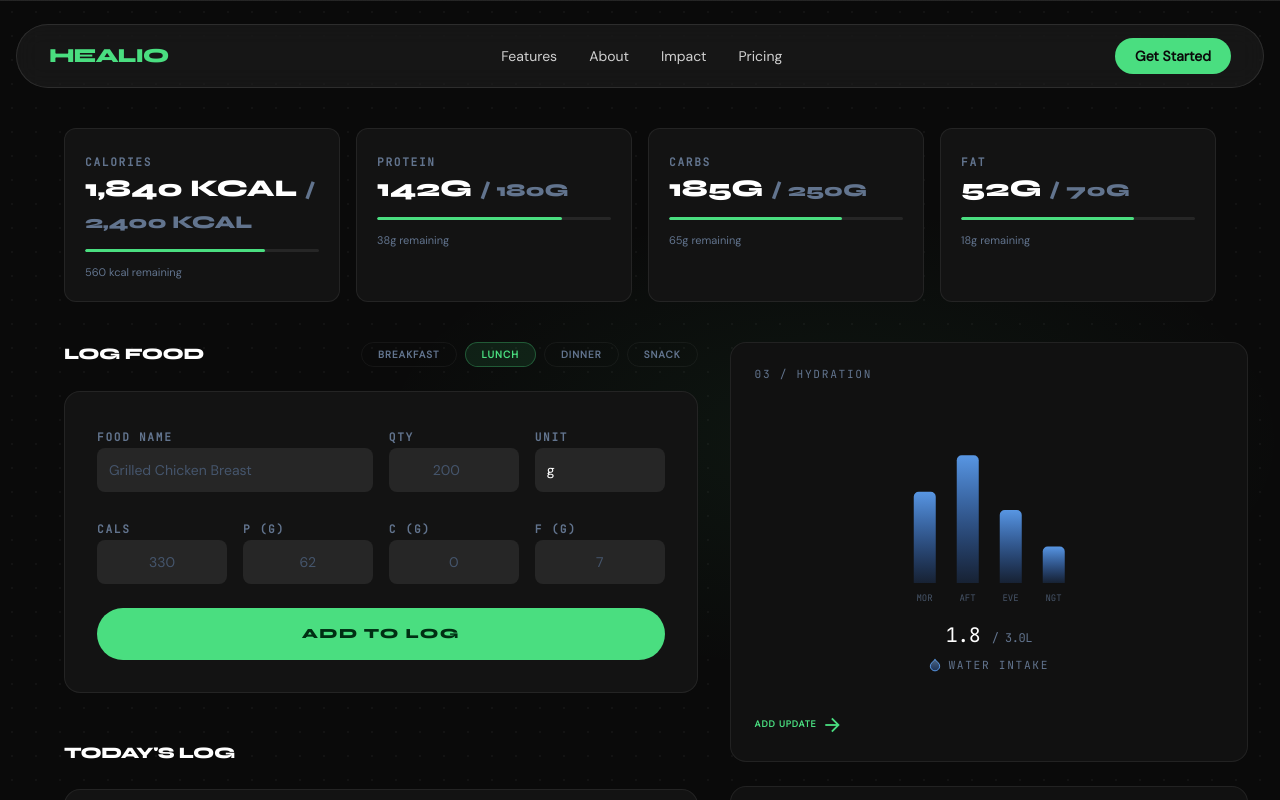
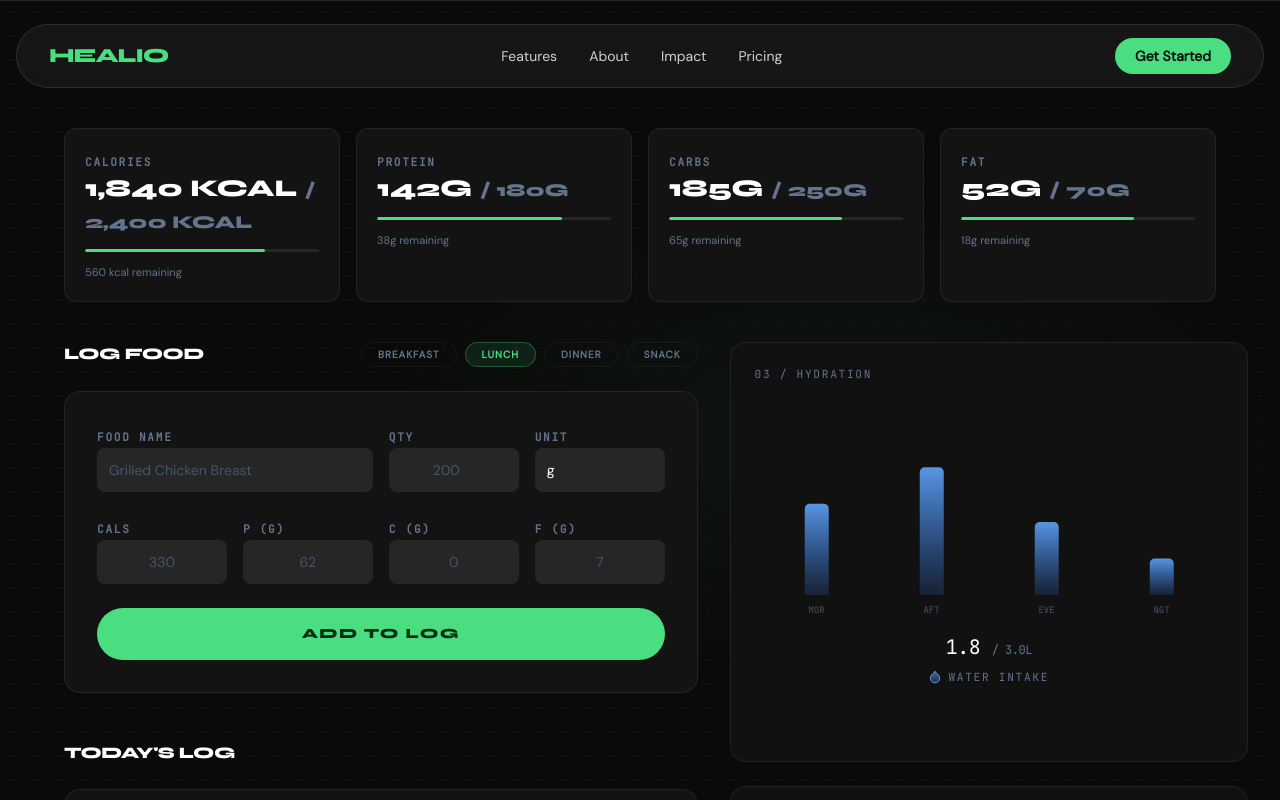
Before and after one commit to dahiya001rohit/Healio, a React (Vite) app in the folder client/: page /dailylogs in a window 1280 px wide. Built offline with nearby package versions, Linux system fonts and the light colour scheme; a web font is replaced by a local one.

Commit message:
finished making dailylog static page

```diff
--- a/client/src/Pages/DailyLogs.jsx
+++ b/client/src/Pages/DailyLogs.jsx
@@ -37,7 +37,7 @@ const DailyLogs = () => {
 
               {/* RIGHT COLUMN: Existing shared components + comparison */}
               <div className="space-y-6">
-                <HydrationCard />
+                <HydrationCard hideUpdateBtn={true} />
                 <SleepTracker />
                 <AiCoach />
                 <DailyComparison />
--- a/client/src/components/DailyLogs/MealLog.jsx
+++ b/client/src/components/DailyLogs/MealLog.jsx
@@ -23,6 +23,12 @@ const mealsData = [
   {
     name: 'Dinner',
     icon: 'dark_mode',
+    kcal: null,
+    items: []
+  },
+  {
+    name: 'Snack',
+    icon: 'cookie',
     kcal: null,
     items: []
   }
--- a/client/src/components/DailyLogs/WaterLogger.jsx
+++ b/client/src/components/DailyLogs/WaterLogger.jsx
@@ -3,7 +3,8 @@ import React from 'react'
 const timeSlots = [
   { label: 'Morning (6am - 12pm)', current: 750, max: 1000 },
   { label: 'Afternoon (12pm - 5pm)', current: 1250, max: 1000 },
-  { label: 'Evening (5pm - 9pm)', current: 0, max: 500 }
+  { label: 'Evening (5pm - 9pm)', current: 0, max: 500 },
+  { label: 'Night (9pm - 6am)', current: 0, max: 500 }
 ]
 
 const quickAddOptions = ['250ML', '500ML', '1L']
@@ -48,6 +49,10 @@ const WaterLogger = () => {
             )
           })}
         </div>
+
+        <button className="w-full bg-[#4ade80] text-[#002f13] heading-syne py-4 rounded-full text-sm uppercase tracking-widest hover:brightness-110 transition-all font-bold mt-4">
+          Add Water
+        </button>
       </div>
     </div>
   )
--- a/client/src/components/Track/HydrationCard.jsx
+++ b/client/src/components/Track/HydrationCard.jsx
@@ -1,18 +1,20 @@
 import React from 'react'
 import WaterIntakeChart from './Nutrition-Hydration/WaterIntakeChart'
 
-const HydrationCard = () => {
+const HydrationCard = ({ hideUpdateBtn }) => {
   return (
     <div className="col-span-12 lg:col-span-3 bg-[#111111] card-border rounded-2xl p-4 md:p-6 flex flex-col items-center justify-between h-[420px]">
       <p className="label-mono text-slate-500 mb-3 uppercase text-[10px] md:text-xs self-start">03 / HYDRATION</p>
 
       <div className="flex-1 flex flex-col items-center justify-center w-full">
-        <WaterIntakeChart />
+        <WaterIntakeChart isExpanded={hideUpdateBtn} />
       </div>
-      <button className="flex items-center gap-1 text-[#4ade80] text-[9px] font-bold uppercase tracking-widest group cursor-pointer mt-auto self-start">
-        ADD UPDATE
-        <span className="material-symbols-outlined text-[12px] group-hover:translate-x-1 transition-transform">arrow_forward</span>
-      </button>
+      {!hideUpdateBtn && (
+        <button className="flex items-center gap-1 text-[#4ade80] text-[9px] font-bold uppercase tracking-widest group cursor-pointer mt-auto self-start">
+          ADD UPDATE
+          <span className="material-symbols-outlined text-[12px] group-hover:translate-x-1 transition-transform">arrow_forward</span>
+        </button>
+      )}
     </div>
   )
 }
--- a/client/src/components/Track/Nutrition-Hydration/WaterIntakeChart.jsx
+++ b/client/src/components/Track/Nutrition-Hydration/WaterIntakeChart.jsx
@@ -38,11 +38,11 @@ const hydrationData = [
   { period: 'NGT', intake: 0.2 }
 ]
 
-const WaterIntakeChart = () => {
+const WaterIntakeChart = ({ isExpanded }) => {
   const totalIntake = hydrationData.reduce((sum, d) => sum + d.intake, 0)
 
   return (
-    <div className="flex flex-col w-full lg:w-[180px] justify-between shrink-0">
+    <div className={`flex flex-col w-full ${isExpanded ? '' : 'lg:w-[180px]'} justify-between shrink-0`}>
       <div className="w-full" style={{ minHeight: 160 }}>
         <ResponsiveContainer width="100%" height={180}>
           <BarChart data={hydrationData} margin={{ top: 4, right: 4, left: 4, bottom: 0 }} barCategoryGap="25%">
```
